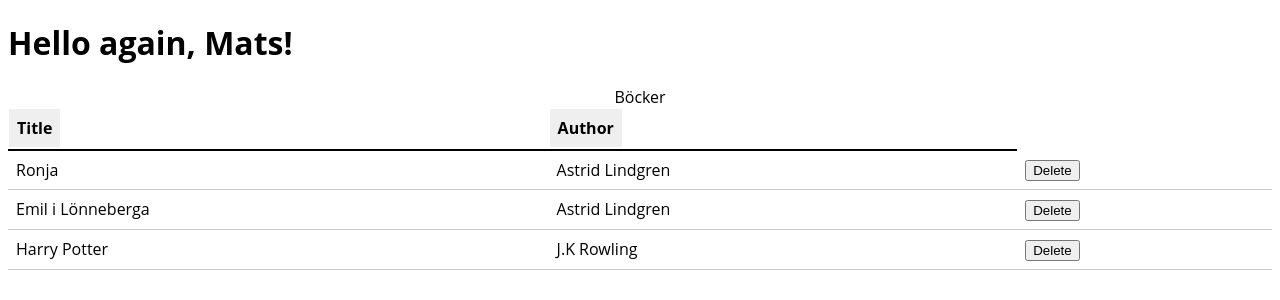
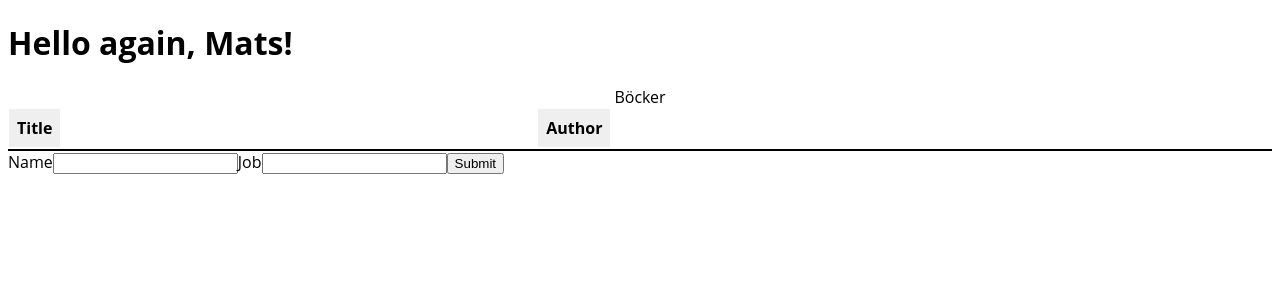
Before and after one commit to matseke/library, a React (Create React App) app: page / in a window 1280 px wide. Shown: the top 300 px of the page. Built offline with nearby package versions, Linux system fonts and the light colour scheme.

Commit message:
Input form

```diff
--- a/src/App.js
+++ b/src/App.js
@@ -1,24 +1,25 @@
 import React, {Component} from 'react';
 import Table from './Table';
+import Form from './Form';
 
 class App extends Component {
   state = {
     library: [
-      {
-        title: 'Ronja',
-        author: 'Astrid Lindgren',
-        id: 1254
-      },
-      {
-        title: 'Emil i Lönneberga',
-        author: 'Astrid Lindgren',
-        id: 4264
-      },
-      {
-        title: 'Harry Potter',
-        author: 'J.K Rowling',
-        id: 3245
-      }
+      // {
+      //   title: 'Ronja',
+      //   author: 'Astrid Lindgren',
+      //   id: 1254
+      // },
+      // {
+      //   title: 'Emil i Lönneberga',
+      //   author: 'Astrid Lindgren',
+      //   id: 4264
+      // },
+      // {
+      //   title: 'Harry Potter',
+      //   author: 'J.K Rowling',
+      //   id: 3245
+      // }
     ]
   };
 
@@ -32,12 +33,17 @@ class App extends Component {
     });
   }
 
+  handleSubmit = (book) => {
+    this.setState({library: [...this.state.library, book]})
+  }
+
   render() {
 
     return (
       <div className="App">
         <h1>Hello again, Mats!</h1>
         <Table libraryData={this.state.library} removeBook={this.removeBook}/>
+        <Form handleSubmit={this.handleSubmit}/>
       </div>
     );
   }
--- /dev/null
+++ b/src/Form.js
@@ -0,0 +1,53 @@
+import React from 'react'
+
+class Form extends React.Component {
+  initialState = {
+    title: '',
+    author: '',
+  }
+
+  state = this.initialState;
+
+  handleChange = (event) => {
+    const {name, value} = event.target
+
+    this.setState({
+      [name]: value,
+    })
+  }
+
+  submitForm = () => {
+    this.props.handleSubmit(this.state)
+    this.setState(this.initialState)
+  }
+
+  render() {
+    const { title, author } = this.state;
+
+    return (
+      <form>
+        <label htmlFor="title">Name</label>
+        <input
+          type="text"
+          name="title"
+          id="title"
+          value={title}
+          onChange={this.handleChange} />
+        <label htmlFor="author">Job</label>
+        <input
+          type="text"
+          name="author"
+          id="author"
+          value={author}
+          onChange={this.handleChange} />
+        <input
+            type="button"
+            value="Submit"
+            onClick={this.submitForm}/>
+      </form>
+    );
+  }
+
+}
+
+export default Form;
```
